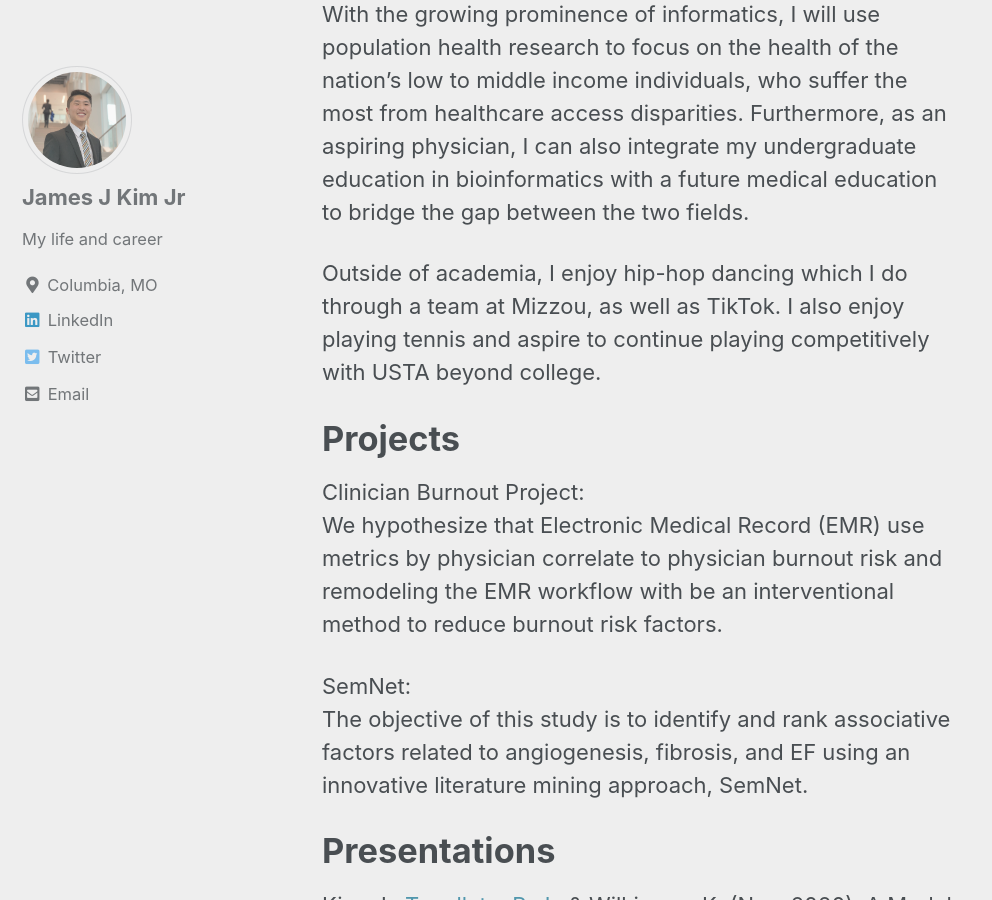
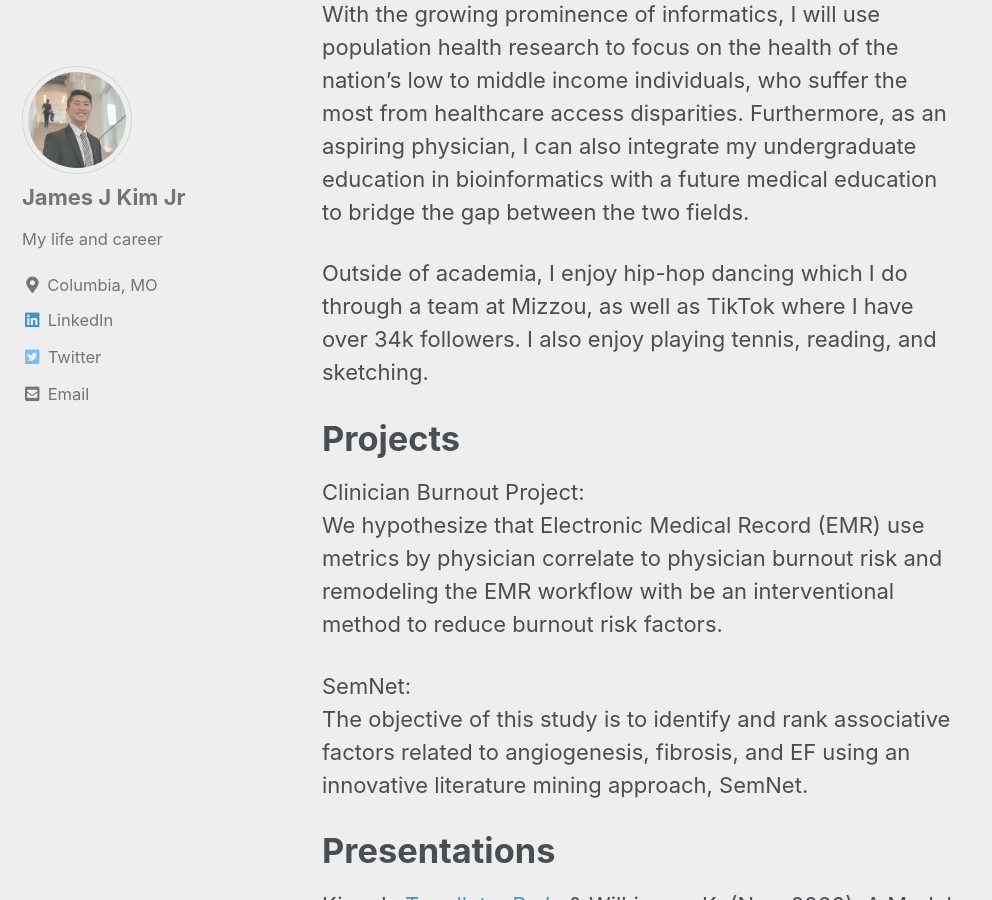
Before and after one commit to james113001/james113001.github.io, a Jekyll site: the page built from index.md, in a window 1280 px wide and 900 px high, scrolled down 493 px. Shown: the whole window, without its empty margins (0-992 px from the left). Built offline with Jekyll 4.4.1, drawn with Linux system fonts in a browser that asks for light colours; cached includes are drawn as plain includes; the list of posts is cut into pages by our own code.

Commit message:
Add files via upload

```diff
--- a/index.md
+++ b/index.md
@@ -11,7 +11,7 @@ The past two summers, I conducted research in two labs: Georgia Institute of Tec
 
 With the growing prominence of informatics, I will use population health research to focus on the health of the nation’s low to middle income individuals, who suffer the most from healthcare access disparities. Furthermore, as an aspiring physician, I can also integrate my undergraduate education in bioinformatics with a future medical education to bridge the gap between the two fields.
 
-Outside of academia, I enjoy hip-hop dancing which I do through a team at Mizzou, as well as TikTok. I also enjoy playing tennis and aspire to continue playing competitively with USTA beyond college.
+Outside of academia, I enjoy hip-hop dancing which I do through a team at Mizzou, as well as TikTok where I have over 34k followers. I also enjoy playing tennis, reading, and sketching.
 
 # Projects
 Clinician Burnout Project:
```
